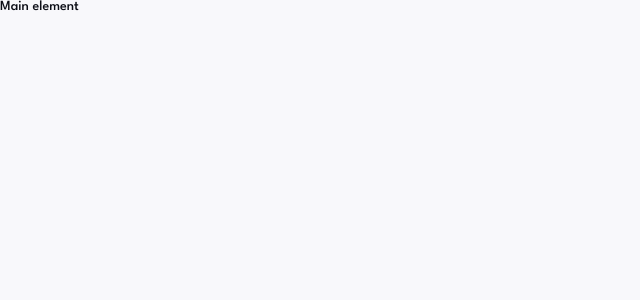
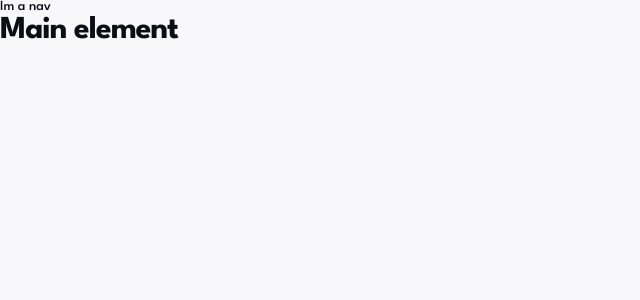
Before and after one commit to rparias/invoice-app-ts-next, a Next.js app: page / in a window 1280 px wide. Shown: the top 300 px of the page, without its empty margins (0-640 px from the left). Built offline with nearby package versions, Linux system fonts and the light colour scheme.

Commit message:
defines layout

```diff
--- /dev/null
+++ b/components/Navbar/navbar.tsx
@@ -0,0 +1,3 @@
+export default function Navbar() {
+	return <nav>Im a nav</nav>;
+}
--- a/pages/_app.tsx
+++ b/pages/_app.tsx
@@ -1,6 +1,11 @@
 import '@/styles/globals/index.scss';
 import type { AppProps } from 'next/app';
+import Layout from '@/templates/Layout/layout';
 
 export default function App({ Component, pageProps }: AppProps) {
-	return <Component {...pageProps} />;
+	return (
+		<Layout>
+			<Component {...pageProps} />
+		</Layout>
+	);
 }
--- a/pages/index.tsx
+++ b/pages/index.tsx
@@ -6,11 +6,11 @@ export default function Home() {
 		<>
 			<Head>
 				<title>Create Next App</title>
-				<meta name="description" content="Generated by create next app" />
+				<meta name="description" content="This app allows you to keep track of your invoices" />
 				<meta name="viewport" content="width=device-width, initial-scale=1" />
 				<link rel="icon" href="/favicon.ico" />
 			</Head>
-			<main className="home__main">Main element</main>
+			<h1>Main element</h1>
 		</>
 	);
 }
--- /dev/null
+++ b/templates/Layout/layout.tsx
@@ -0,0 +1,15 @@
+import { ReactNode } from 'react';
+import Navbar from '@/components/Navbar/navbar';
+
+type Props = {
+	children: ReactNode;
+};
+
+export default function Layout({ children }: Props) {
+	return (
+		<>
+			<Navbar />
+			<main>{children}</main>
+		</>
+	);
+}
```
